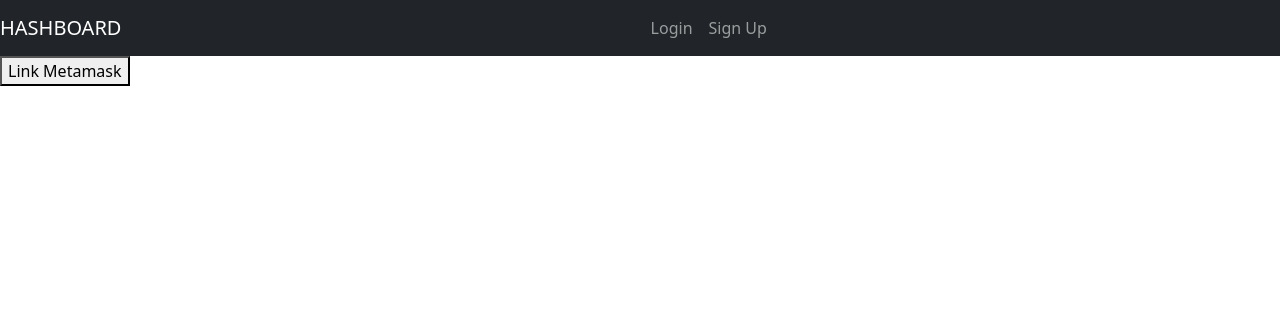
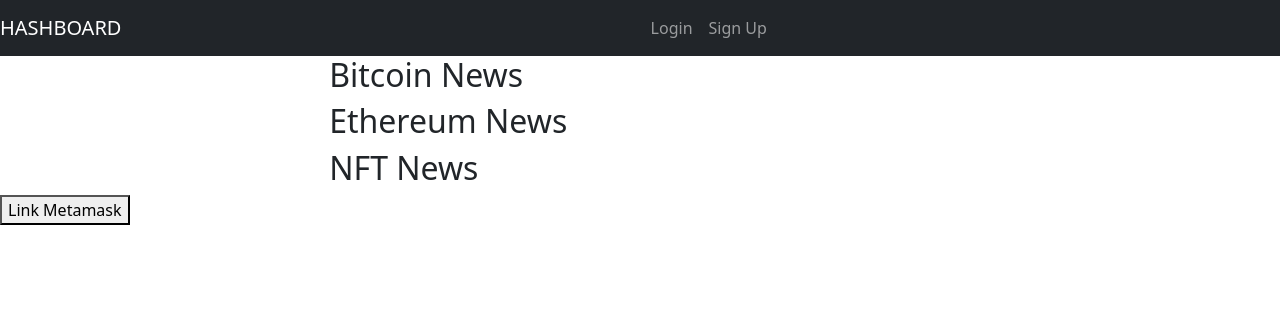
Before and after one commit to saoirse-defi/CI-MS2, a Flask app: page /news in a window 1280 px wide. Shown: the top 316 px of the page. Run offline with Flask 2, Linux system fonts and the light colour scheme; parts of the project's set-up code (start-up, migrations or seed data) failed here and were passed over; some libraries are stand-ins or nearby versions.

Commit message:
add bitcoin-news, ethereum-news & nft-news containers

```diff
--- a/website/templates/news.html
+++ b/website/templates/news.html
@@ -3,11 +3,30 @@
 {% block content %}
 
 <div class="container" id="news-container">
-{% for link in links %}  <!--displays each link in the links list-->
-    <div class="news-article">
-        <a class="news-link" href={{ link['link']|safe }} target="_blank">{{ link['text']|safe }}</a>
+    <div class="container" id="bitcoin-news-container">
+        <h2 class="news-title">Bitcoin News</h2>
+{% for link in links_bitcoin %}  <!--displays each link in the bitcoin links list-->
+        <div class="news-article">
+            <a class="news-link" href={{ link['link']|safe }} target="_blank">{{ link['text']|safe }}</a>
+        </div>
+{% endfor %}
     </div>
+    <div class="container" id="ethereum-news-container">
+        <h2 class="news-title">Ethereum News</h2>
+{% for link in links_ethereum %}  <!--displays each link in the ethereum links list-->
+        <div class="news-article">
+            <a class="news-link" href={{ link['link']|safe }} target="_blank">{{ link['text']|safe }}</a>
+        </div>
 {% endfor %}
+    </div>
+    <div class="container" id="nft-news-container">
+        <h2 class="news-title">NFT News</h2>
+{% for link in links_nft %}  <!--displays each link in the nft links list-->
+        <div class="news-article">
+            <a class="news-link" href={{ link['link']|safe }} target="_blank">{{ link['text']|safe }}</a>
+        </div>
+{% endfor %}
+    </div>
 </div>
 
 {% endblock %}
```
